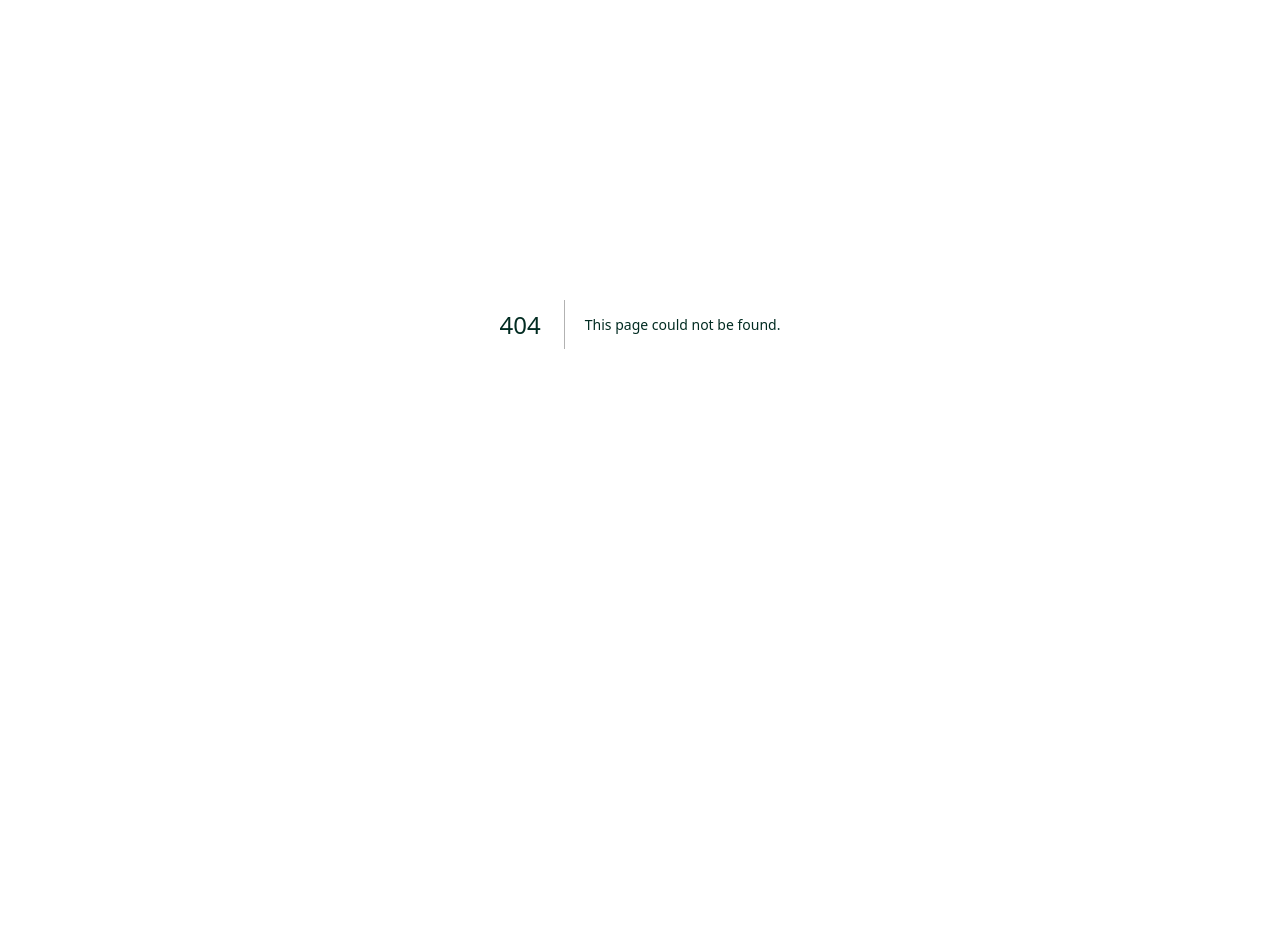
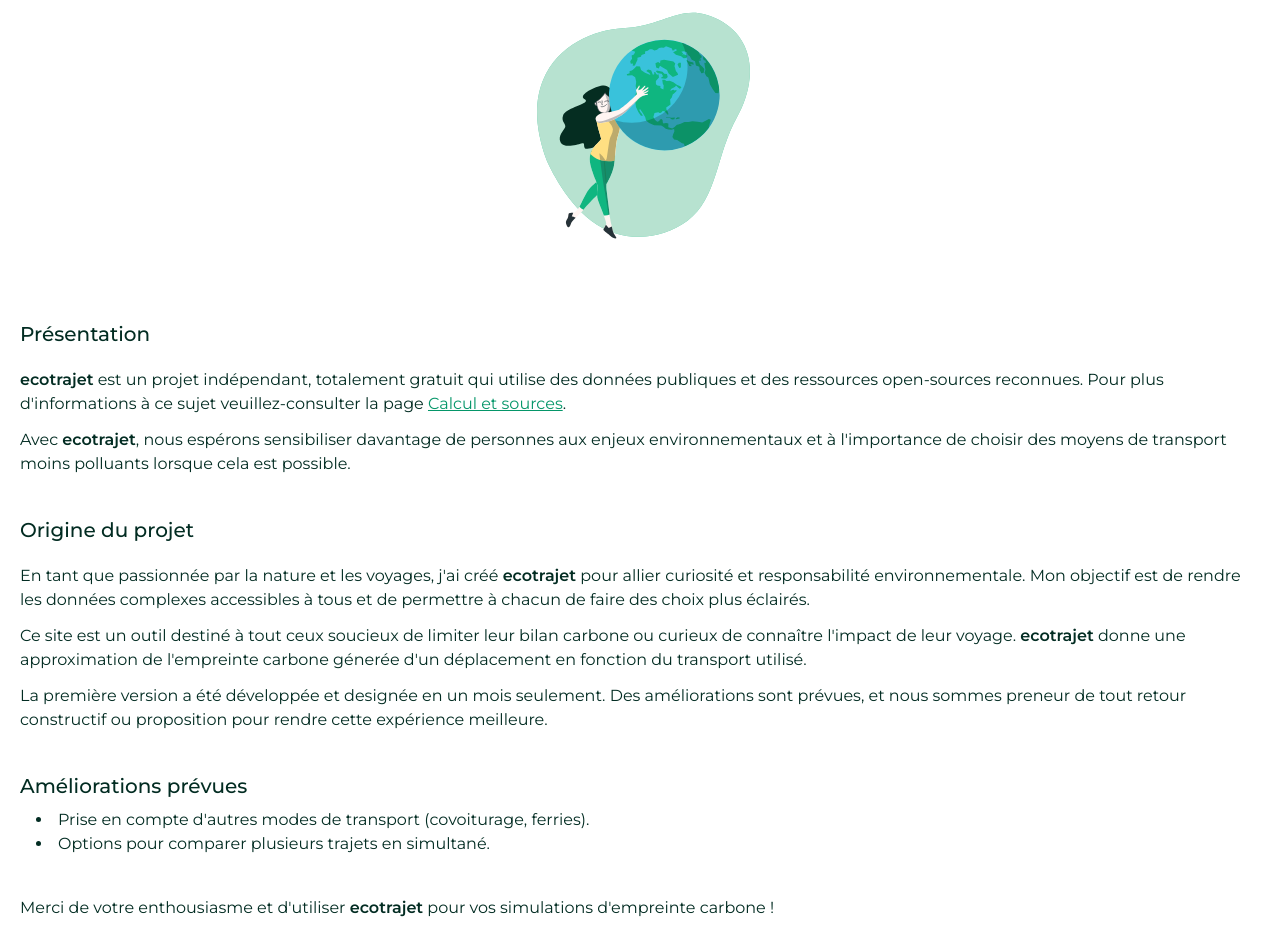
Before and after one commit to MandyTrl/ecotrajet, a Next.js app: page /a-propos in a window 1280 px wide. Before the commit this address had no page. Shown: the part 176-1128 px from the top of the page. Before the commit the page ends 908 px from the top, so only its background shows below. Built offline with nearby package versions, Linux system fonts and the light colour scheme.

Commit message:
about page update

```diff
--- /dev/null
+++ b/app/a-propos/page.tsx
@@ -0,0 +1,83 @@
+import Link from "next/link"
+import Image from "next/image"
+import worldHug from "@/public/world-hug.svg"
+
+export default function Project() {
+	return (
+		<div className="my-6 flex flex-col gap-y-10">
+			<div className="flex flex-col">
+				<h1 className="text-2xl font-medium">À propos</h1>
+				<Image
+					src={worldHug}
+					width={300}
+					height={300}
+					alt="girl hug Earth"
+					priority
+					className="self-center"
+				/>
+			</div>
+
+			<div className="flex flex-col gap-y-3">
+				<h2 className="text-xl font-medium mb-2">Présentation</h2>
+				<p>
+					<span className="font-semibold">ecotrajet</span> est un projet
+					indépendant, totalement gratuit qui utilise des données publiques et
+					des ressources open-sources reconnues. Pour plus d&apos;informations à
+					ce sujet veuillez-consulter la page{" "}
+					<Link
+						href="/calculs-et-sources"
+						className="underline text-emerald-600 hover:text-emerald-500 transition-color duration-300">
+						Calcul et sources
+					</Link>
+					.
+				</p>
+				<p>
+					Avec <span className="font-semibold">ecotrajet</span>, nous espérons
+					sensibiliser davantage de personnes aux enjeux environnementaux et à
+					l&apos;importance de choisir des moyens de transport moins polluants
+					lorsque cela est possible.
+				</p>
+			</div>
+
+			<div className="flex flex-col gap-y-3">
+				<h2 className="text-xl font-medium mb-2">Origine du projet</h2>
+				<p>
+					En tant que passionnée par la nature et les voyages, j&apos;ai créé{" "}
+					<span className="font-semibold">ecotrajet</span> pour allier curiosité
+					et responsabilité environnementale. Mon objectif est de rendre les
+					données complexes accessibles à tous et de permettre à chacun de faire
+					des choix plus éclairés.
+				</p>
+				<p>
+					Ce site est un outil destiné à tout ceux soucieux de limiter leur
+					bilan carbone ou curieux de connaître l&apos;impact de leur voyage.{" "}
+					<span className="font-semibold">ecotrajet</span> donne une
+					approximation de l&apos;empreinte carbone génerée d&apos;un
+					déplacement en fonction du transport utilisé.
+				</p>
+				<p>
+					La première version a été développée et designée en un mois seulement.
+					Des améliorations sont prévues, et nous sommes preneur de tout retour
+					constructif ou proposition pour rendre cette expérience meilleure.
+				</p>
+			</div>
+
+			<div>
+				<h2 className="text-xl font-medium mb-2">Améliorations prévues</h2>
+
+				<ul className="list-disc list-inside ml-4">
+					<li>
+						Prise en compte d&apos;autres modes de transport (covoiturage,
+						ferries).
+					</li>
+					<li>Options pour comparer plusieurs trajets en simultané.</li>
+				</ul>
+			</div>
+			<p>
+				Merci de votre enthousiasme et d&apos;utiliser{" "}
+				<span className="font-semibold">ecotrajet</span> pour vos simulations
+				d&apos;empreinte carbone !
+			</p>
+		</div>
+	)
+}
--- /dev/null
+++ b/app/components/CitiesSelector.tsx
@@ -0,0 +1,133 @@
+"use client"
+import {
+	Dispatch,
+	SetStateAction,
+	useContext,
+	useEffect,
+	useState,
+} from "react"
+import clsx from "clsx"
+import { FlagTriangleRight } from "lucide-react"
+import { UserLocationContext } from "../utils/Context"
+import SearchInput from "./UI/SearchInput"
+import { City, CityORS } from "../utils/types"
+
+type CitiesSelectorProps = {
+	departure: City
+	onSelectDeparture: Dispatch<SetStateAction<City>>
+	arrival: City
+	onSelectArrival: Dispatch<SetStateAction<City>>
+}
+
+export const CitiesSelector = ({
+	departure,
+	onSelectDeparture,
+	arrival,
+	onSelectArrival,
+}: CitiesSelectorProps) => {
+	const { handleUserLocation, userLocation } = useContext(UserLocationContext)
+	const lat = userLocation ? userLocation.lat : null
+	const lon = userLocation ? userLocation.lon : null
+
+	const [suggestions, setSuggestions] = useState<CityORS[] | null>(null)
+	const [activeField, setActiveField] = useState<
+		"departure" | "arrival" | null
+	>(null)
+	const [isOpen, setIsOpen] = useState<boolean>(false)
+
+	const fetchCities = async (value: string) => {
+		try {
+			const response = await fetch(
+				`/api/getCity?city=${value}&lat=${lat}&lon=${lon}`
+			)
+			if (!response.ok) throw new Error("Failed to fetch cities")
+			const cities = await response.json()
+			setSuggestions(cities)
+			setIsOpen(true)
+		} catch (error) {
+			console.error("Error fetching city suggestions:", error)
+		}
+	}
+
+	const handleCityClick = (city: CityORS) => {
+		if (activeField === "departure") {
+			onSelectDeparture({
+				name: city.name,
+				coordinates: { lat: city.coordinates[1], lon: city.coordinates[0] },
+			})
+		} else if (activeField === "arrival") {
+			onSelectArrival({
+				name: city.name,
+				coordinates: { lat: city.coordinates[1], lon: city.coordinates[0] },
+			})
+		}
+		setSuggestions([])
+		setIsOpen(false)
+	}
+
+	//gérer la géolocalisation à l'initialisation
+	useEffect(() => {
+		handleUserLocation()
+
+		// setShowToast(true)
+	}, [handleUserLocation])
+
+	return (
+		<div className="relative w-full flex flex-col mt-4 pl-3">
+			<p className="absolute top-[3px] -left-[6px] border-2 border-emerald-500 rounded-full h-[10px] w-[10px] bg-white z-10"></p>
+			<p className="absolute top-[9px] -left-[3px] border-dotted border-l-4 border-emerald-500 h-[52px]"></p>
+			<FlagTriangleRight
+				color="#10B981"
+				size={20}
+				strokeWidth={2}
+				className="absolute top-[65px] -left-[9px]"
+			/>
+
+			<SearchInput
+				name="departure"
+				placeholder="de Paris"
+				type="text"
+				labelName="Départ"
+				onSelect={(value: string) => {
+					setActiveField("departure")
+					if (value.length >= 3) fetchCities(value)
+					onSelectDeparture({ name: value, coordinates: null })
+				}}
+				onBlur={() => setIsOpen(false)}
+				selectedValue={departure.name}
+			/>
+			<SearchInput
+				name="arrival"
+				placeholder="à Édimbourg"
+				type="text"
+				labelName="Arrivée"
+				onSelect={(value: string) => {
+					setActiveField("arrival")
+					if (value.length >= 3) fetchCities(value)
+					onSelectArrival({ name: value, coordinates: null })
+				}}
+				onBlur={() => setIsOpen(false)}
+				selectedValue={arrival.name}
+			/>
+
+			<ul
+				role="listbox"
+				className={clsx(
+					isOpen
+						? "opacity-100 translate-y-0 max-h-96 p-2"
+						: "opacity-0 max-h-0",
+					"w-full shadow border-t border-t-emerald-500 bg-white mt-1 ring-1 ring-slate-200/40 transition-all duration-500 ease-out"
+				)}>
+				{suggestions &&
+					suggestions.map((city: CityORS, index: number) => (
+						<li
+							key={index}
+							className="hover:text-emerald-700 cursor-pointer my-[2px]"
+							onClick={() => handleCityClick(city)}>
+							{city.name}
+						</li>
+					))}
+			</ul>
+		</div>
+	)
+}
--- a/app/components/Navigation.tsx
+++ b/app/components/Navigation.tsx
@@ -24,9 +24,9 @@ export const Navigation = ({ isShow }: NavigationProps) => {
 				</li>
 				<li className="group block">
 					<Link
-						href="/le-projet"
+						href="/a-propos"
 						className="hover:scale-110 transition-transform duration-300 inline-block">
-						Le projet
+						À Propos
 					</Link>
 				</li>
 				<li className="group block">
--- a/app/components/TransportSelector.tsx
+++ b/app/components/TransportSelector.tsx
@@ -4,8 +4,8 @@ import IconBtn from "./UI/IconBtn"
 
 type TransportSelectorProps = {
 	transport: Transport | null
+	onSelectTransport: (mode: Transport) => void
 	passengers: number
-	onSelectTransport: (mode: Transport) => void
 }
 
 export const TransportSelector = ({
--- a/app/layout.tsx
+++ b/app/layout.tsx
@@ -7,6 +7,7 @@ import { Navbar } from "./components/Navbar"
 const montserrat = Montserrat({
 	subsets: ["latin", "latin-ext"],
 	weight: ["100", "200", "300", "400", "500", "600", "700", "800", "900"],
+	display: "swap",
 })
 
 export const metadata: Metadata = {
--- a/app/le-projet/page.tsx
+++ /dev/null
@@ -1,3 +0,0 @@
-export default function Project() {
-	return <div>Le projet</div>
-}
--- a/app/page.tsx
+++ b/app/page.tsx
@@ -1,27 +1,16 @@
 "use client"
-import { useContext, useEffect, useRef, useState } from "react"
-import clsx from "clsx"
-import { FlagTriangleRight } from "lucide-react"
+import { useEffect, useRef, useState } from "react"
 import { HeadSection } from "./components/HeadSection"
 import Button from "./components/UI/Button"
-import SearchInput from "./components/UI/SearchInput"
-import { UserLocationContext } from "./utils/Context"
 import { calculateCarbonEmission } from "./utils/carbonCalculator"
-import { City, CityORS, Transport, TransportMode } from "./utils/types"
+import { City, Transport, TransportMode } from "./utils/types"
 import { Summary } from "./components/Summary"
 import { calculateHaversineDistance } from "./utils/calculateHarvesineDistance"
 import { TransportSelector } from "./components/TransportSelector"
+import { CitiesSelector } from "./components/CitiesSelector"
 // import { ToastGeoloc } from "./components/UI/ToastGeoloc"
 
 export default function Home() {
-	const { handleUserLocation, userLocation } = useContext(UserLocationContext)
-	const lat = userLocation ? userLocation.lat : null
-	const lon = userLocation ? userLocation.lon : null
-
-	const [suggestions, setSuggestions] = useState<[]>([])
-	const [activeField, setActiveField] = useState<
-		"departure" | "arrival" | null
-	>(null)
 	const [departure, setDeparture] = useState<City>({
 		name: "",
 		coordinates: null,
@@ -38,8 +27,6 @@ export default function Home() {
 
 	const [passengers, setPassengers] = useState<number>(1)
 
-	const [isOpen, setIsOpen] = useState<boolean>(false)
-
 	const unableBtn: boolean =
 		(departure.name.length === 0 || arrival.name.length === 0 || !transport) &&
 		true
@@ -48,54 +35,16 @@ export default function Home() {
 	const showSummary: boolean =
 		!transportHasChanged && carbonEmission !== 0 && transport !== null
 
-	//gérer la géolocalisation à l'initialisation
-	useEffect(() => {
-		handleUserLocation()
-
-		// setShowToast(true)
-	}, [handleUserLocation])
-
 	useEffect(() => {
 		transportRef.current = transport
 	}, [transport])
 
-	const fetchCities = async (value: string) => {
-		try {
-			const response = await fetch(
-				`/api/getCity?city=${value}&lat=${lat}&lon=${lon}`
-			)
-			if (!response.ok) throw new Error("Failed to fetch cities")
-			const cities = await response.json()
-			setSuggestions(cities)
-			setIsOpen(true)
-		} catch (error) {
-			console.error("Error fetching city suggestions:", error)
-		}
-	}
-
-	const handleCityClick = (city: CityORS, field: "departure" | "arrival") => {
-		if (field === "departure" && city) {
-			setDeparture({
-				name: city.name,
-				coordinates: { lat: city.coordinates![1], lon: city.coordinates![0] },
-			})
+	const fetchDistance = async () => {
+		if (!departure.coordinates || !arrival.coordinates) {
+			console.log("no coordinates !")
+			return
 		} else {
-			setArrival({
-				name: city.name,
-				coordinates: { lat: city.coordinates![1], lon: city.coordinates![0] },
-			})
-		}
-		setSuggestions([])
-		setIsOpen(false)
-	}
-
-	const fetchDistance = async () => {
-		if (
-			transport &&
-			transport.type === TransportMode.Plane &&
-			departure.coordinates &&
-			arrival.coordinates
-		) {
+			if (transport && transport.type === TransportMode.Plane) {
 				const distance = calculateHaversineDistance(
 					departure.coordinates.lat,
 					departure.coordinates.lon,
@@ -105,10 +54,14 @@ export default function Home() {
 				setDistance(distance)
 				setCarbonEmission(calculateCarbonEmission(distance, transport.type))
 			} else {
+				const fromCoordinates = `${departure.coordinates.lat},${departure.coordinates.lon}`
+				const toCoordinates = `${arrival.coordinates.lat},${arrival.coordinates.lon}`
+
 				const url =
-				transport && (transport.type === TransportMode.Car || TransportMode.Bus)
-					? `/api/getDrivingDistance?&from=${departure.coordinates}&to=${arrival.coordinates}`
-					: `/api/getTrainDistance?&from=${departure.coordinates}&to=${arrival.coordinates}`
+					transport &&
+					(transport.type === TransportMode.Car || TransportMode.Bus)
+						? `/api/getDrivingDistance?from=${fromCoordinates}&to=${toCoordinates}`
+						: `/api/getTrainDistance?from=${fromCoordinates}&to=${toCoordinates}`
 
 				try {
 					const response = await fetch(url)
@@ -120,6 +73,7 @@ export default function Home() {
 						setCarbonEmission(calculateCarbonEmission(distance, transport.type))
 				} catch (error) {
 					console.error("Error fetching distance:", error)
+				}
 			}
 		}
 	}
@@ -157,60 +111,13 @@ export default function Home() {
 				/>
 			)} */}
 			<HeadSection />
-			<div className="relative w-full flex flex-col mt-4 pl-3">
-				<p className="absolute top-[3px] -left-[6px] border-2 border-emerald-500 rounded-full h-[10px] w-[10px] bg-white z-10"></p>
-				<p className="absolute top-[9px] -left-[3px] border-dotted border-l-4 border-emerald-500 h-[52px]"></p>
-				<FlagTriangleRight
-					color="#10B981"
-					size={20}
-					strokeWidth={2}
-					className="absolute top-[65px] -left-[9px]"
+
+			<CitiesSelector
+				departure={departure}
+				onSelectDeparture={setDeparture}
+				arrival={arrival}
+				onSelectArrival={setArrival}
 			/>
-
-				<SearchInput
-					name="departure"
-					placeholder="de Paris"
-					type="text"
-					labelName="Départ"
-					onSelect={(value: string) => {
-						setActiveField("departure")
-						if (value.length >= 3) fetchCities(value)
-						setDeparture({ name: value, coordinates: null })
-					}}
-					onBlur={() => setIsOpen(false)}
-					selectedValue={departure.name}
-				/>
-				<SearchInput
-					name="arrival"
-					placeholder="à Édimbourg"
-					type="text"
-					labelName="Arrivée"
-					onSelect={(value: string) => {
-						setActiveField("arrival")
-						if (value.length >= 3) fetchCities(value)
-						setArrival({ name: value, coordinates: null })
-					}}
-					onBlur={() => setIsOpen(false)}
-					selectedValue={arrival.name}
-				/>
-			</div>
-			<ul
-				role="listbox"
-				className={clsx(
-					isOpen
-						? "opacity-100 translate-y-0 max-h-96 p-2"
-						: "opacity-0 max-h-0",
-					"w-full shadow border-t border-t-emerald-500 bg-white mt-1 ring-1 ring-slate-200/40 transition-all duration-500 ease-out"
-				)}>
-				{suggestions.map((city: CityORS, index: number) => (
-					<li
-						key={index}
-						className="hover:text-emerald-700 cursor-pointer my-[2px]"
-						onClick={() => handleCityClick(city, activeField!)}>
-						{city.name}
-					</li>
-				))}
-			</ul>
 
 			<TransportSelector
 				transport={transport}
```
Also changed, not shown: public/world-hug.svg (added). Lines whose indentation alone changed are shown as unchanged.
